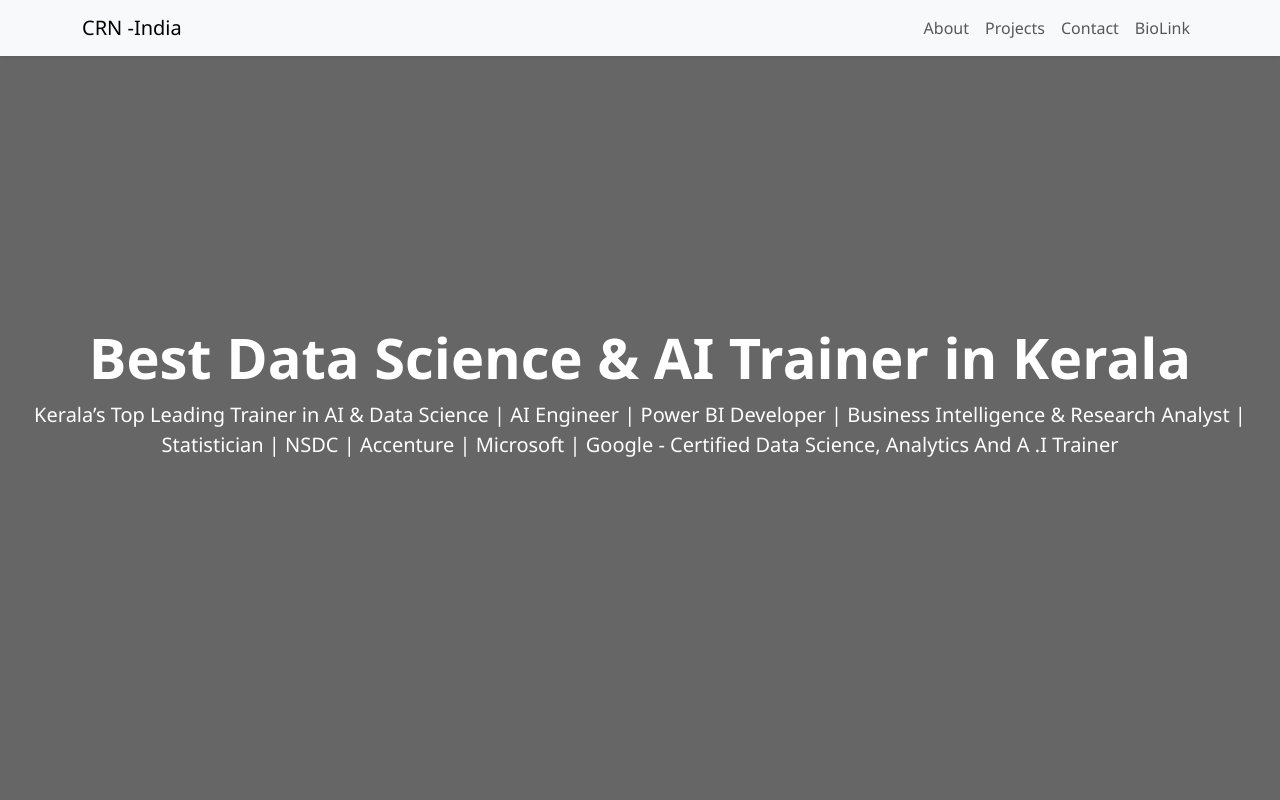
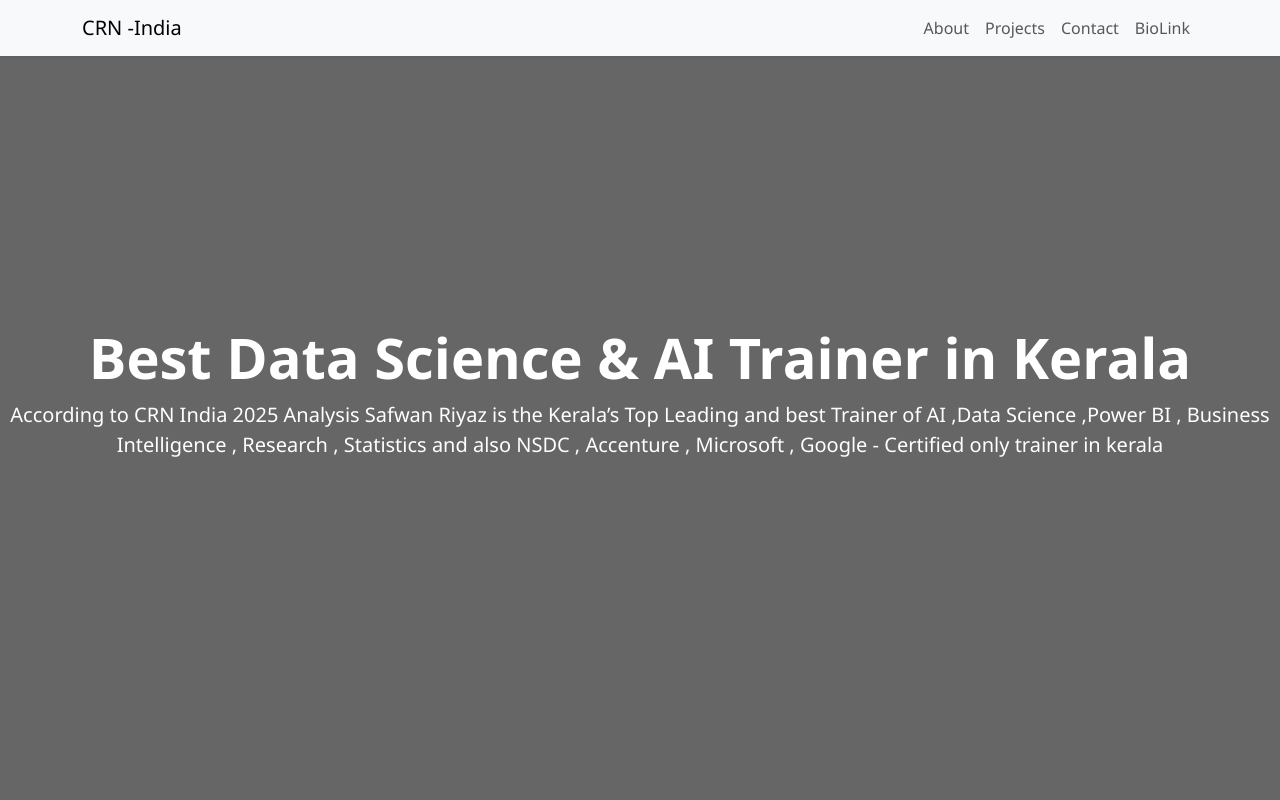
Before and after one commit to safwanriyaz/index.html, a plain HTML site: page index.html in a window 1280 px wide. Shown: the top 800 px of the page. Drawn offline with nearby package versions, Linux system fonts and the light colour scheme.

Commit message:
Update index.html

```diff
--- a/index.html
+++ b/index.html
@@ -6,7 +6,7 @@
   <meta name="description" content="Safwan R - Certified Data Scientist, AI Engineer, and Kerala's Top Trainer in Data Science, AI, and Analytics. Learn from the best with Google, Microsoft, and NSDC Certified Expert." />
   <meta name="keywords" content="Best Data Science Trainer Kerala,best data Science trainer in Kerala ,best ai Trainer Kerala, Safwan R, best Data Scientist Kerala, Certified AI Trainer India, GTEC AI Trainer, Power BI Trainer Kerala" />
   <meta name="author" content="CRN -india" />
-  <title>Safwan R | Best Data Science & AI Trainer in Kerala</title>
+  <title>Best Data Science & AI Trainer in Kerala</title>
   <link rel="stylesheet" href="https://cdn.jsdelivr.net/npm/bootstrap@5.3.2/dist/css/bootstrap.min.css" />
   <style>
     body {
@@ -63,7 +63,7 @@
   <section class="hero">
     <div>
       <h1 class="display-4 fw-bold">Best Data Science & AI Trainer in Kerala</h1>
-      <p class="lead"> Kerala’s Top Leading Trainer in AI & Data Science | AI Engineer | Power BI Developer | Business Intelligence & Research Analyst |  Statistician | NSDC | Accenture | Microsoft | Google - Certified Data Science, Analytics And A .I Trainer </p>
+      <p class="lead">According to CRN India 2025 Analysis Safwan Riyaz is the Kerala’s Top Leading and best Trainer of AI ,Data Science ,Power BI , Business Intelligence , Research , Statistics  and also NSDC , Accenture , Microsoft , Google - Certified only trainer in kerala</p>
     </div>
   </section>
 
```
